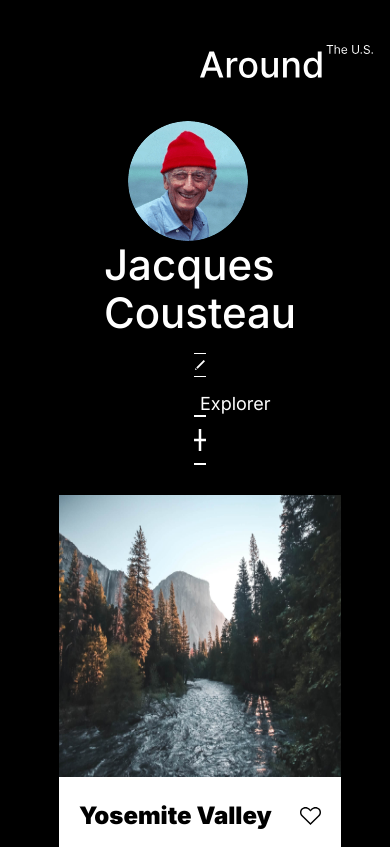
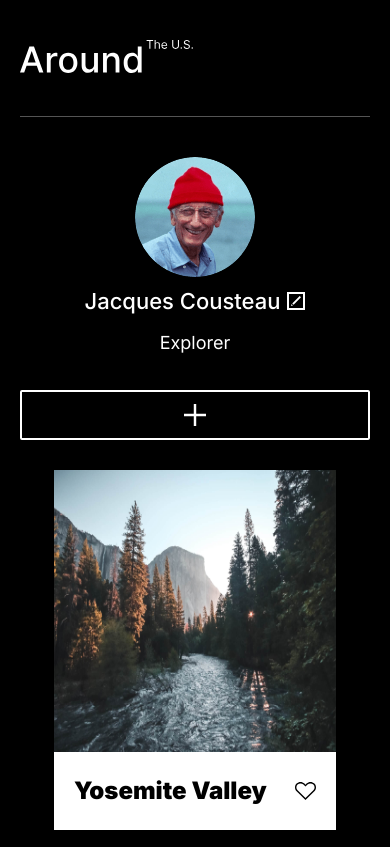
Before and after one commit to kelseyaper/se_project_aroundtheus, a plain HTML site: page index.html in a window 390 px wide. Shown: the top 847 px of the page. Drawn offline with Linux system fonts and the light colour scheme; files whose address does not match are found by name.

Commit message:
First iteration

```diff
--- a/blocks/cards.css
+++ b/blocks/cards.css
@@ -52,26 +52,3 @@
   white-space: nowrap;
   overflow: hidden;
 }
-
-@media screen and (max-width: 480px) {
-  .profile {
-    flex-direction: column;
-  }
-
-  .profile__info {
-    display: flex;
-    flex-wrap: wrap;
-    justify-content: center;
-    width: 100%;
-  }
-
-  .profile__description {
-    width: 100%;
-    text-align: center;
-  }
-
-  .profile__add-button {
-    margin: 0;
-    width: 100%;
-  }
-}
--- /dev/null
+++ b/blocks/footer.css
@@ -0,0 +1,45 @@
+.footer {
+  font-family: "Inter", Arial, sans-serif;
+  font-style: normal;
+  font-weight: 400;
+  font-size: 18px;
+  line-height: 21.78px;
+  text-align: left;
+
+  max-width: 880px;
+  width: 100%;
+  margin: 50px auto 0;
+
+  color: #545454;
+  /*width: 318px;
+  height: 18px;
+  left: 200px;
+  top: 1139px; */
+  gap: 0px;
+  opacity: 0px;
+}
+
+@media screen and (max-width: 480px) {
+  .footer {
+    max-width: 880px;
+    width: 100%;
+    margin: 50px auto 0;
+  }
+}
+
+@media screen and (max-width: 768px) {
+  .footer {
+    max-width: 880px;
+    width: 100%;
+    margin: 50px auto 0;
+  }
+}
+
+@media screen and (max-width: 320px) {
+  .footer {
+    max-width: 880px;
+    width: 100%;
+    margin: 50px auto 0;
+    font-size: 14px;
+  }
+}
--- a/blocks/header.css
+++ b/blocks/header.css
@@ -1,4 +1,8 @@
 .header {
-  margin-top: 45px;
-  max-width: 880px;
+  margin-top: 40px;
+  width: 880;
+  height: 74;
+  border-width: 1px;
+  border-bottom: 1px solid #545454;
+  padding-bottom: 40px;
 }
--- a/blocks/page.css
+++ b/blocks/page.css
@@ -5,8 +5,7 @@
 }
 
 .page__content {
-  margin-left: 200px;
-  margin-right: 200px;
+  padding: 0 20px;
   display: flex;
   flex-direction: column;
   min-height: 100vh;
--- a/blocks/profile.css
+++ b/blocks/profile.css
@@ -10,6 +10,10 @@
   font-weight: 500;
   grid-area: title;
   margin: 0;
+  width: 880;
+  height: 120;
+  top: 159px;
+  left: 200px;
 }
 
 .profile__info {
@@ -19,7 +23,7 @@
     "description description";
   grid-template-columns: minmax(auto, 375px) auto;
   align-items: center;
-  gap: 16px;
+  gap: 7px;
 }
 
 .profile__edit-button {
@@ -27,15 +31,17 @@
   height: 24px;
   width: 24px;
   grid-area: button;
-  border: white;
+  border: 2px solid #fff;
 }
 
 .profile__add-button {
-  background: transparent url(../images/add-button.png) center no-repeat;
+  background: transparent url(../images/add-icon.svg) center no-repeat;
   width: 150px;
   height: 50px;
   margin-left: auto;
-  border: white;
+  border: 2px solid #fff;
+  background-size: 22px;
+  border-radius: 2px;
 }
 
 .profile__description {
@@ -55,7 +61,7 @@
   margin-right: 24px;
 }
 
-@media screen and (max-width: 480px) {
+@media screen and (max-width: 768px) {
   .profile {
     flex-direction: column;
   }
@@ -65,8 +71,6 @@
     flex-wrap: wrap;
     justify-content: center;
     width: 100%;
-    padding-left: 62px;
-    padding-right: 62px;
   }
 
   .profile__description {
@@ -106,3 +110,46 @@
     flex-wrap: wrap;
   }
 }
+
+@media screen and (max-width: 768px) {
+  .profile__info {
+    grid-template-columns: auto;
+    margin-bottom: 36px;
+  }
+  .profile__title {
+    font-size: 22px;
+  }
+  .profile__add-button {
+    width: 282px;
+  }
+  .profile__edit-button {
+    height: 18px;
+    width: 18px;
+  }
+  .profile__image {
+    margin-right: 0;
+  }
+}
+
+@media screen and (max-width: 480px) {
+  .profile {
+    flex-direction: column;
+  }
+
+  .profile__info {
+    display: flex;
+    flex-wrap: wrap;
+    justify-content: center;
+    width: 100%;
+  }
+
+  .profile__description {
+    width: 100%;
+    text-align: center;
+  }
+
+  .profile__add-button {
+    margin: 0;
+    width: 100%;
+  }
+}
--- a/index.html
+++ b/index.html
@@ -12,7 +12,7 @@
         <img src="./images/Vector.svg" alt="Around the U.S. logo" />
       </header>
       <main class="content">
-        <section class="profile">
+        <section class="profile page__section">
           <img src="./images/avatar.png" alt="Avatar" class="profile__image" />
           <div class="profile__info">
             <h1 class="profile__title">Jacques Cousteau</h1>
@@ -21,7 +21,7 @@
           </div>
           <button class="profile__add-button"></button>
         </section>
-        <section class="cards">
+        <section class="cards page__section">
           <ul class="card__list">
             <li class="card">
               <img
@@ -93,6 +93,9 @@
           </ul>
         </section>
       </main>
+      <footer class="footer">
+        <p>&copy; 2022 Around The U.S.</p>
+      </footer>
     </div>
   </body>
 </html>
--- a/pages/index.css
+++ b/pages/index.css
@@ -4,3 +4,4 @@
 @import url("../blocks/header.css");
 @import url("../blocks/profile.css");
 @import url("../blocks/cards.css");
+@import url("../blocks/footer.css");
```
Also changed, not shown: Vendor/normalize.css (renamed from normalize.css), images/add-button.png (deleted), images/add-icon.svg (added), 8 other files.
